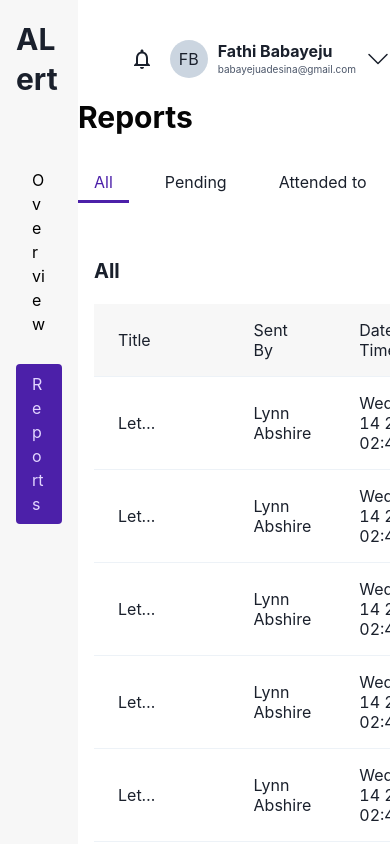
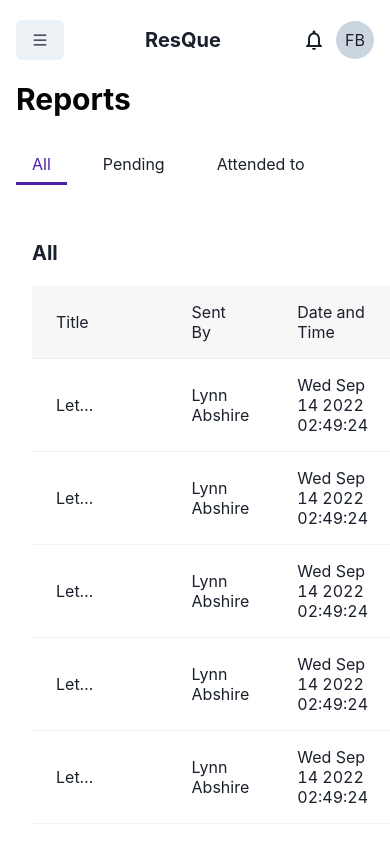
Before and after one commit to c-blaq/fyp-crime-app-dashboard, a React (Vite) app: page /reports in a window 390 px wide. Built offline with nearby package versions, Linux system fonts and the light colour scheme.

Commit message:
style: header responsiveness

```diff
--- a/index.html
+++ b/index.html
@@ -4,7 +4,7 @@
     <meta charset="UTF-8" />
     <link rel="icon" type="image/svg+xml" href="/vite.sv" />
     <meta name="viewport" content="width=device-width, initial-scale=1.0" />
-    <title>FYP</title>
+    <title>ResQue</title>
   </head>
   <body>
     <div id="root"></div>
--- a/src/component/Header.jsx
+++ b/src/component/Header.jsx
@@ -1,26 +1,50 @@
-import {
-  Box,
-  Flex,
-  Heading,
-  Text,
-  Menu,
-  MenuButton,
-  MenuList,
-  MenuItem,
-  MenuItemOption,
-  MenuGroup,
-  MenuOptionGroup,
-  MenuDivider,
-} from "@chakra-ui/react";
+import { Box, Flex, Heading, Text, Button } from "@chakra-ui/react";
 import { MdOutlineNotificationsNone } from "react-icons/md";
 import { BsChevronDown } from "react-icons/bs";
+import { AiOutlineMenu } from "react-icons/ai";
 import { Link } from "react-router-dom";
 import ProfileDropdown from "./ProfileDropdown";
 
 const Header = () => {
   return (
-    <header style={{ padding: "40px 0 20px", position: "relative" }}>
-      <Flex align="center" justify="end" gap="16px">
+    <Box
+      as="header"
+      paddingTop={{
+        base: "20px",
+        lg: "40px",
+      }}
+      paddingBottom="20px"
+      position="relative"
+    >
+      <Flex align="center" justify={{ base: "space-between", lg: "end" }}>
+        <Button
+          display={{
+            base: "block",
+            lg: "none",
+          }}
+        >
+          <AiOutlineMenu />
+        </Button>
+
+        <Heading
+          as="h2"
+          fontSize={{ base: "20px", md: "28px", lg: "32px" }}
+          display={{
+            base: "block",
+            lg: "none",
+          }}
+        >
+          <Link to="/">ResQue</Link>
+        </Heading>
+
+        <Flex
+          align="center"
+          justify="end"
+          gap={{
+            base: "10px",
+            lg: "16px",
+          }}
+        >
           <Link to="/notification">
             <MdOutlineNotificationsNone fontSize="24px" />
           </Link>
@@ -37,7 +61,14 @@ const Header = () => {
               >
                 FB
               </Flex>
-            <Flex align="center" gap="10px">
+              <Flex
+                align="center"
+                gap="10px"
+                display={{
+                  base: "none",
+                  lg: "flex",
+                }}
+              >
                 <Box>
                   <Heading as="h3" fontSize="16px" textAlign="left">
                     Fathi Babayeju
@@ -51,7 +82,8 @@ const Header = () => {
             </Flex>
           </ProfileDropdown>
         </Flex>
-    </header>
+      </Flex>
+    </Box>
   );
 };
 
--- a/src/component/Layout.jsx
+++ b/src/component/Layout.jsx
@@ -4,20 +4,30 @@ import Header from "./Header";
 
 const PageLayout = ({ children }) => {
   return (
-    <Flex height="100vh" position="relative">
+    <Flex height="100vh" gap="16px" position="relative">
       <Box
         bg="#F7F7F7"
         paddingX="16px"
-        paddingY="20px"
+        paddingBottom="20px"
         width="20%"
         maxW="256px"
         h="full"
+        display={{ base: "none", lg: "block" }}
       >
         <Sidebar />
       </Box>
-      <Box flex="1" h="full" minW={0} overflowY="auto" position="relative">
-        <Header />
-        {children}
+      <Box
+        flex="1"
+        h="full"
+        minW={0}
+        paddingX="16px"
+        overflowY="auto"
+        position="relative"
+      >
+        <Box maxW="7xl" margin="auto">
+          <Header />
+          {children}
+        </Box>
       </Box>
     </Flex>
   );
--- a/src/component/Sidebar.jsx
+++ b/src/component/Sidebar.jsx
@@ -1,4 +1,4 @@
-import { Box, Flex, Heading } from "@chakra-ui/react";
+import { Flex, Heading } from "@chakra-ui/react";
 import { Link } from "react-router-dom";
 
 const Sidebar = () => {
@@ -17,8 +17,8 @@ const Sidebar = () => {
 
   return (
     <Flex gap="20px" direction="column">
-      <Heading as="h2" marginBottom="40px">
-        ALert
+      <Heading as="h2" fontSize={{ base: "24px", lg: "32px" }} marginTop="40px">
+        ResQue
       </Heading>
       {NAV.map(({ title, pathname }) => (
         <Link
```
Lines whose indentation alone changed are shown as unchanged.
